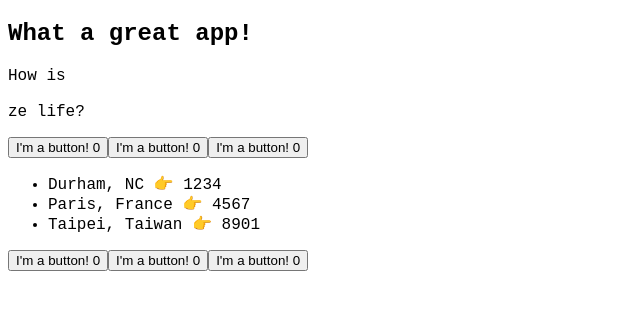
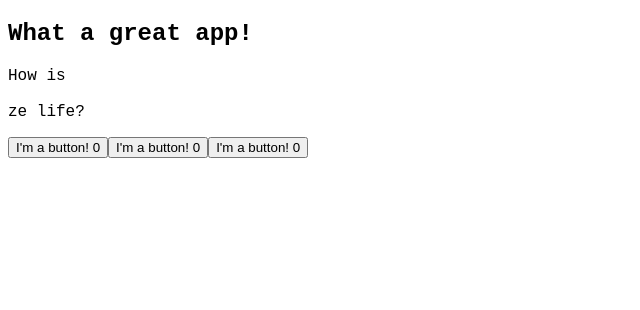
Before and after one commit to svalenziano/react-lab, a React (Vite) app: page / in a window 1280 px wide. Shown: the top 310 px of the page, without its empty margins (0-640 px from the left). Built offline with nearby package versions, Linux system fonts and the light colour scheme.

Commit message:
Multiple components share state!

```diff
--- a/src/main.tsx
+++ b/src/main.tsx
@@ -1,6 +1,6 @@
-import { StrictMode } from 'react';
+import { StrictMode, type MouseEventHandler } from 'react';
 import { createRoot } from 'react-dom/client';
-// import { useState } from 'react';
+import { useState } from 'react';
 import './sv.css'
 // import App from './App.tsx'
 
@@ -10,34 +10,25 @@ createRoot(document.getElementById('root')!).render(
   </StrictMode>,
 )
 
-let superCount = [0];
-
-function MyButton() {
-
-    const handleclick = () => {
-        superCount[0] = superCount[0] + 1;
-        console.log(superCount[0]);
-    }
+function MyButton({count, clickFunc: f}: {count: number, clickFunc: MouseEventHandler}) {
 
     return (
-        <button className={String(superCount[0])} onClick={handleclick}>
-            I'm a button! {superCount[0]}
-        </button>
+        <button className={String(count)} onClick={f}>I'm a button! {count}</button>
     )
 }
 
 function MyApp() {
+    const [count, setter] = useState(0);
+
+    const increment = () => setter(count + 1);
+
     return (
         <div className='boring'>
-          <h2>What a great app!</h2>
-          <p>How is <br/><br/> ze life?</p>
-          <MyButton />
-          <MyButton />
-          <MyButton />
-          <DataList />
-          <MyButton />
-          <MyButton />
-          <MyButton />
+        <h2>What a great app!</h2>
+        <p>How is <br/><br/> ze life?</p>
+        <MyButton count={count} clickFunc={increment} />
+        <MyButton count={count} clickFunc={increment} />
+        <MyButton count={count} clickFunc={increment} />
         </div>
     )
 }
```
